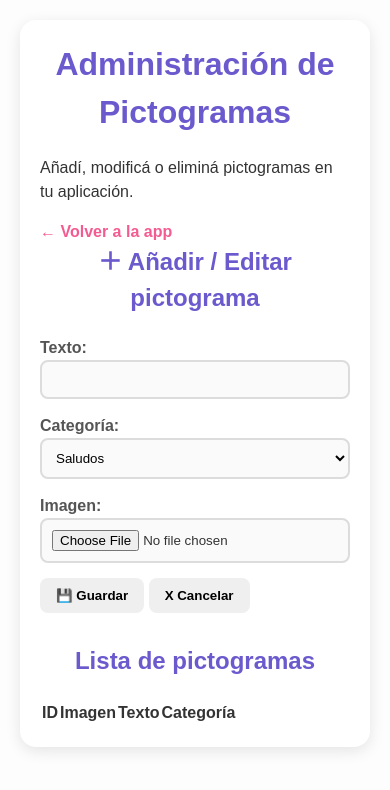
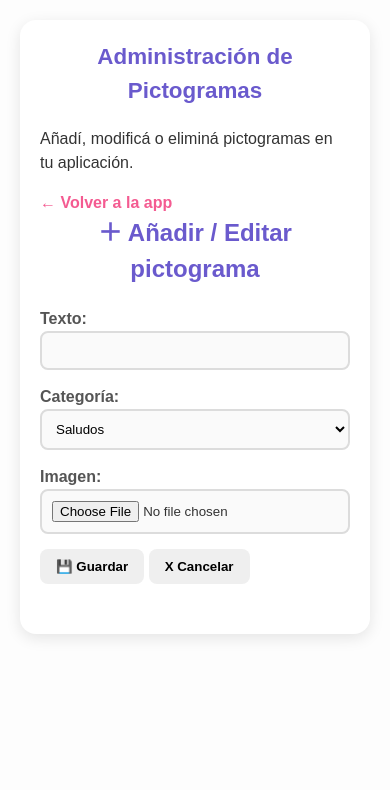
Before and after one commit to Inhouds-Delfina/InTouch, a PHP site: page /abm.html in a window 390 px wide. Shown: the top 790 px of the page. Run offline with PHP 8.4, Linux system fonts and the light colour scheme; lists and menus that the app fills with data are empty.

Commit message:
cambios en abm y css

```diff
--- a/abm.html
+++ b/abm.html
@@ -46,22 +46,6 @@
         </div>
       </form>
     </section>
-
-    <section class="picto-list">
-      <h2>Lista de pictogramas</h2>
-      <table>
-        <thead>
-          <tr>
-            <th>ID</th>
-            <th>Imagen</th>
-            <th>Texto</th>
-            <th>Categoría</th>
-          </tr>
-        </thead>
-        <tbody id="pictoTableBody">
-        </tbody>
-      </table>
-    </section>
   </main>
 <script src="js/javascript.js"></script>
 </body>
--- a/css/abm.css
+++ b/css/abm.css
@@ -151,3 +151,13 @@ button {
   justify-content: space-between;
   gap: 5px;
 }
+
+@media (max-width: 600px) {
+  h1 {
+    font-size: 1.4rem;
+  }
+
+  button {
+    flex: 1;
+  }
+}
--- a/css/style.css
+++ b/css/style.css
@@ -170,13 +170,9 @@ textarea {
 textarea {
   width: 100%;
   min-height: 100px;
-  resize: vertical;
+  resize: horizontal;
 }
 
-.rompecabeza {
-  height: 100%;
-  width: 100px;
-}
 
 footer {
   text-align: center;
```
